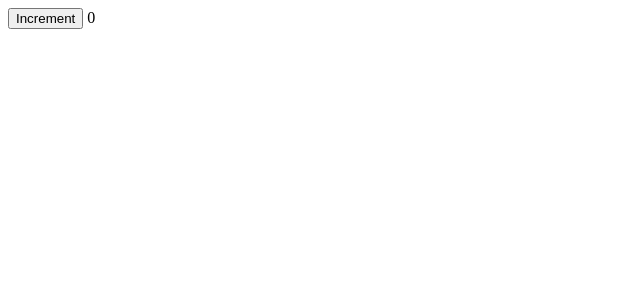
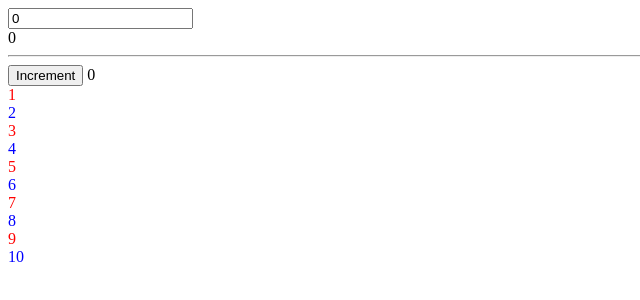
Before and after one commit to VikasKad/vue3-learning, a Vue app: page / in a window 1280 px wide. Shown: the top 300 px of the page, without its empty margins (0-640 px from the left). Built offline with nearby package versions, Linux system fonts and the light colour scheme.

Commit message:
intro of computed property or method

```diff
--- a/src/components/HelloWorld.vue
+++ b/src/components/HelloWorld.vue
@@ -1,8 +1,27 @@
 <template>
   <div class="hello">
-    <button v-on:click="increment()">Increment</button>
-    {{                                 count                                 }}
+    <input
+      v-bind:value="value"
+      v-on:input="input"
+      />
+      <div>
+    {{  value  }}
+      </div>
+      <div class="red">
+        {{error}}
+      </div>
+    <hr>
+    <button v-on:click="increment">Increment</button>
+    {{ count }}
+    <div
+    v-for="num in numbers"
+    v-bind:key="num"
+    v-bind:class="getClass(num)"
+    >
+      <span>{{ num }}</span>
   </div>
+</div>
+
 </template>
 
 <script>
@@ -10,19 +29,49 @@ export default {
   name: 'HelloWorld',
   data() {
     return {
-      count: 0
+      count: 0,
+      value: 0,
+      numbers: [1, 2, 3, 4, 5, 6, 7, 8, 9, 10],
+      error:''
+    }
+  },
+  computed: {
+    evenList() {
+      return this.numbers.filter(num => this.isEven(num));
     }
   },
   methods: {
-      increment(){
-        this.count++;
+    increment() {
+      this.count++;
+    },
+    isEven(num) {
+      return num % 2 === 0;
+    },
+    getClass(num) {
+      return this.isEven(num) ? 'blue' : 'red';
+    },
+    input($event){
+      this.value=$event.target.value;
+      console.log('event',$event.target.value)
+      if($event.target.value.length<5){
+        this.error='Must be more than 5'
+      }else{
+        this.error='';
       }
+
     }
+  }
 
 }
 </script>
 
 <!-- Add "scoped" attribute to limit CSS to this component only -->
 <style scoped>
+.red {
+  color: red;
+}
 
+.blue {
+  color: blue;
+}
 </style>
```
